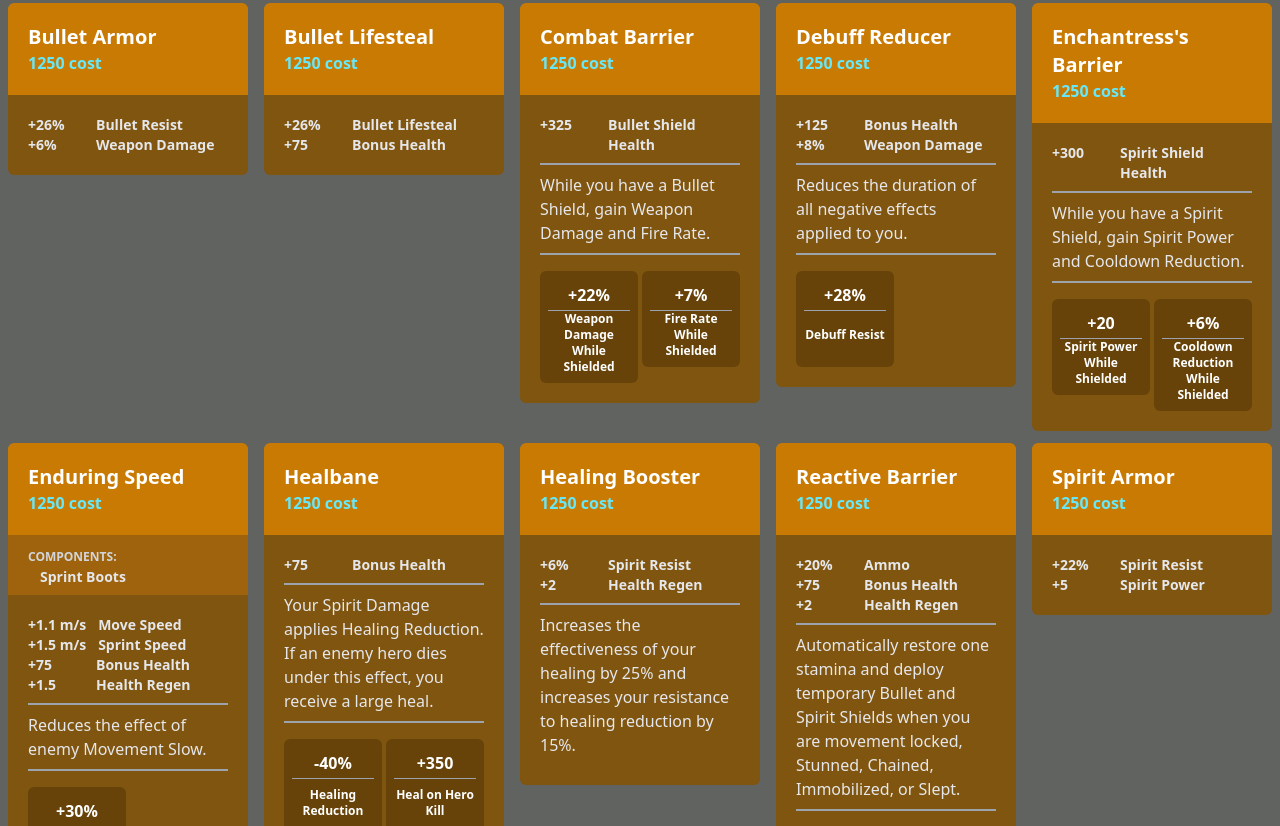
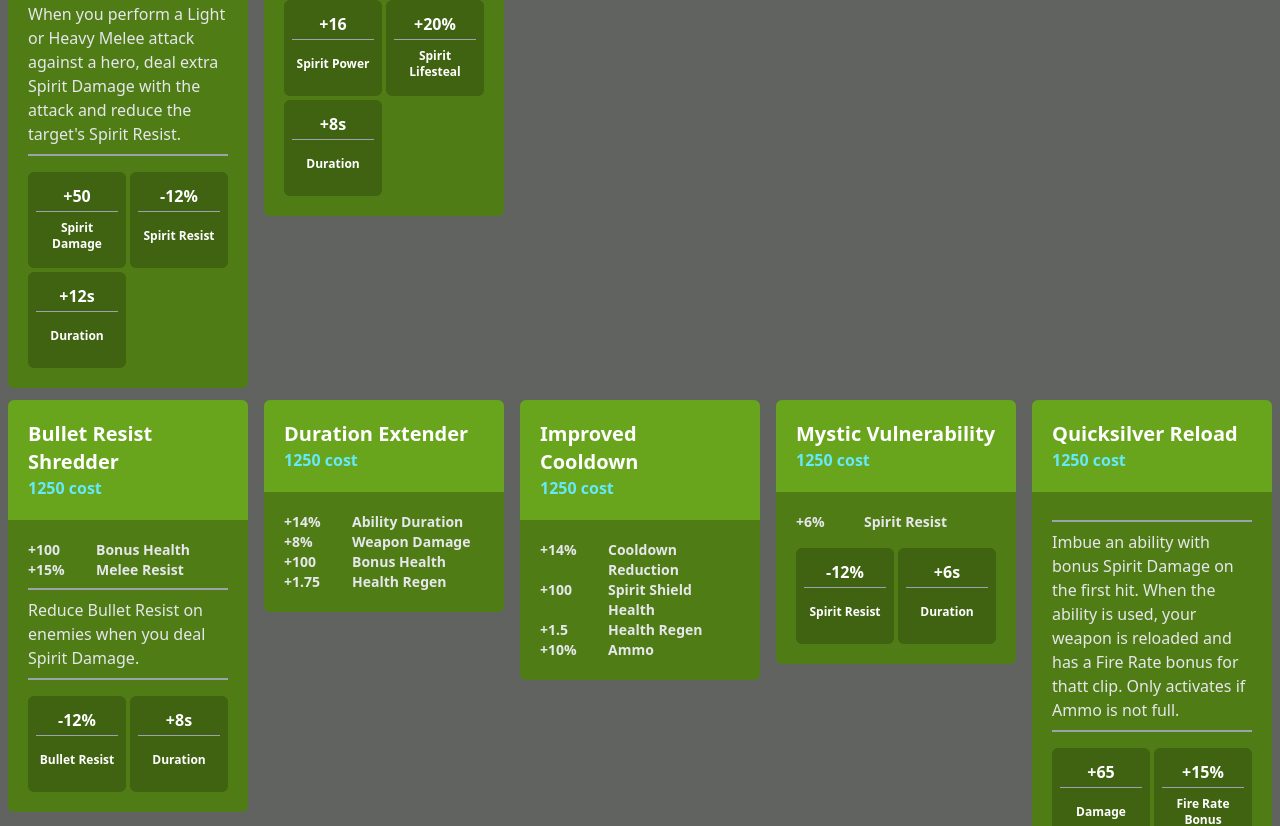
Before and after one commit to Error0503/fullstack, an Angular app in the folder frontend/: page /items in a window 1280 px wide. Shown: the part 5858-6684 px from the top of the page. Built offline with nearby package versions, Linux system fonts and the light colour scheme.

Commit message:
Update color codes for item

```diff
--- a/frontend/src/app/components/item-card/item-card.component.ts
+++ b/frontend/src/app/components/item-card/item-card.component.ts
@@ -19,9 +19,9 @@ export class ItemCardComponent {
     if (this.item.category === 'weapon') {
       return ['c97a03', '9e630c', '80550f', '67430a'];
     } else if (this.item.category === 'spirit') {
-      return ['c97a03', '9e630c', '80550f', '67430a'];
+      return ['68a51d', '366003', '507c16', '3f6311'];
     } else if (this.item.category === 'vitality') {
-      return ['c97a03', '9e630c', '80550f', '67430a'];
+      return ['8459af', '342445', '5c3880', '472a65'];
     } else {
       return ['', '', '', ''];
     }
--- a/frontend/src/app/components/items/items.component.html
+++ b/frontend/src/app/components/items/items.component.html
@@ -4,11 +4,11 @@
 </div>
 
 <!-- Vitality -->
-<div *ngFor="let items of vitalityItems" class="grid xl:grid-cols-5 lg:grid-cols-4 md:grid-cols-3 sm:grid-cols-2 xs:grid-cols-1">
+<div *ngFor="let items of spiritItems" class="grid xl:grid-cols-5 lg:grid-cols-4 md:grid-cols-3 sm:grid-cols-2 xs:grid-cols-1">
   <app-item-card *ngFor="let item of items" [item]="item"></app-item-card>
 </div>
 
 <!-- Spirit -->
-<div *ngFor="let items of spiritItems" class="grid xl:grid-cols-5 lg:grid-cols-4 md:grid-cols-3 sm:grid-cols-2 xs:grid-cols-1">
+<div *ngFor="let items of vitalityItems" class="grid xl:grid-cols-5 lg:grid-cols-4 md:grid-cols-3 sm:grid-cols-2 xs:grid-cols-1">
   <app-item-card *ngFor="let item of items" [item]="item"></app-item-card>
 </div>
```
